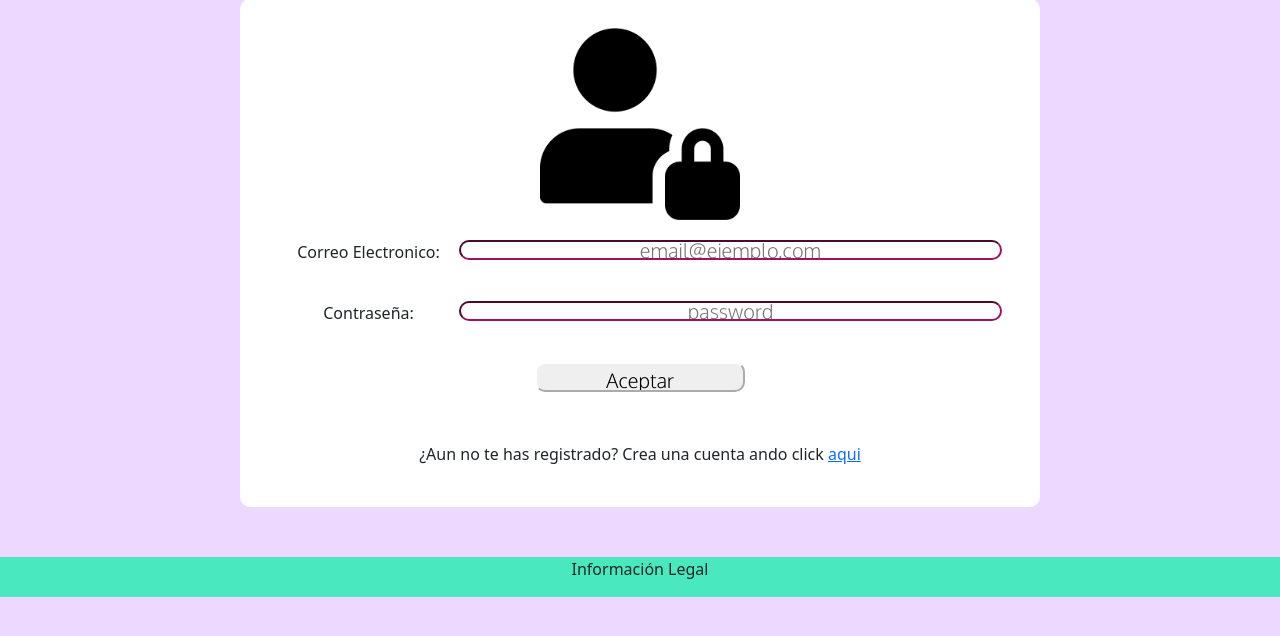
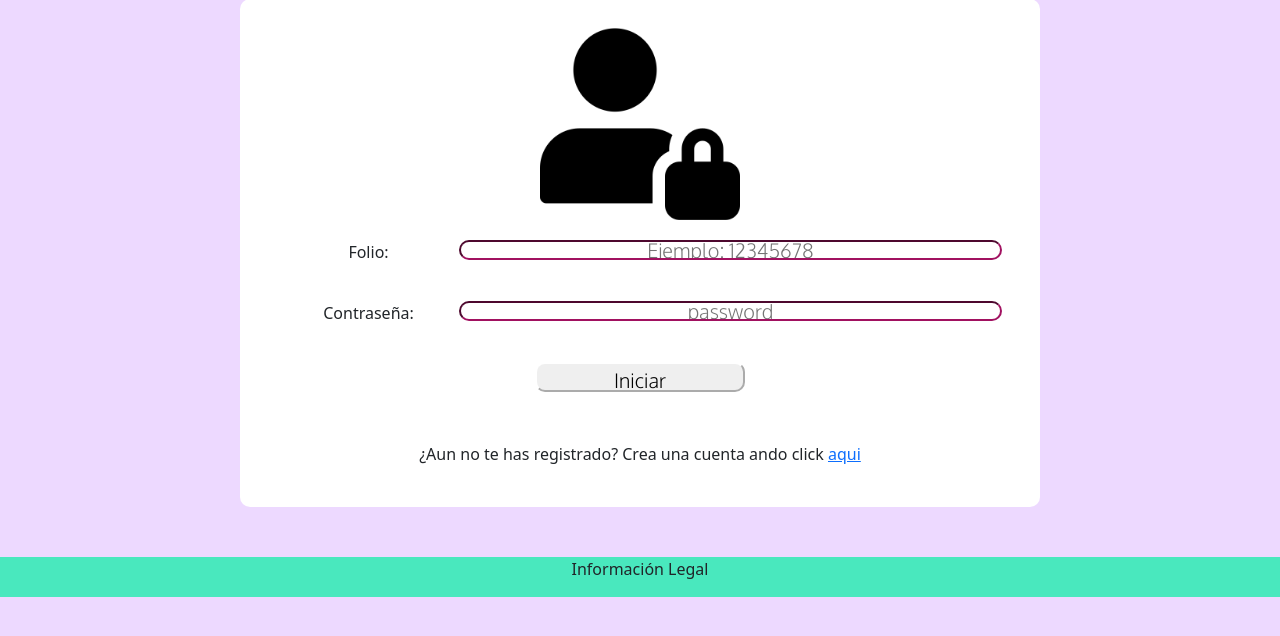
Before and after one commit to SebastianAlvarez/mujerHolistica, a PHP site: page /inicioSesion.php in a window 1280 px wide. Shown: the part 141-777 px from the top of the page. Run offline with PHP 8.4, Linux system fonts and the light colour scheme.

Commit message:
sesion funciona

```diff
--- a/inicioSesion.php
+++ b/inicioSesion.php
@@ -1,7 +1,68 @@
 <?php
-if(isset($_GET["menu"])){
-    $menu = $_GET["menu"];
-}else{
+$alerta = " ";
+if (isset($_POST["sesion"])) {
+    $folio = trim($_POST['folio']);
+    $password = trim($_POST['password']);
+    validacion($folio, $password);
+}
+require_once 'views/Login.php';
 
-    require_once 'views/Login.php';
+function validacion($folio, $password)
+{
+    $rest = substr($folio, 0, -6);
+    switch ($rest) {
+        case "01":
+            if (sesionTrabajador($folio, $password)) {
+                $GLOBALS['alerta'] = "sesion valida";
+            } else {
+                $GLOBALS['alerta'] = "Algunos de los datos es incorrecto";
+            }
+            break;
+        case "02":
+            if (sesionTrabajador($folio, $password)) {
+                $GLOBALS['alerta'] = "sesion valida";
+            } else {
+                $GLOBALS['alerta'] = "Algunos de los datos es incorrecto";
+            }
+            break;
+        case "03":
+            if (sesionUser($folio, $password)) {
+                require_once 'index.php';
+            } else {
+                $GLOBALS['alerta'] = "Algunos de los datos es incorrecto";
+            }
+            break;
+        default:
+            $GLOBALS['alerta'] = "Folio no valido";
+    }
 }
+
+function sesionUser($folio, $passwword)
+{
+    require_once 'models/sesion_model.php';
+    $validar = get_user($folio);
+    if ($folio == $validar["folios_clinica_folio"]) {
+        if ($passwword == $validar["contrasena"]) {
+            return true;
+        } else {
+            return false;
+        }
+    } else {
+        return false;
+    }
+}
+
+function sesionTrabajador($folio, $paswword)
+{
+    require_once 'models/sesion_model.php';
+    $validar = get_work($folio);
+    if ($folio == $validar["folios_clinica_folio"]) {
+        if ($passwword == $validar["contrasena"]) {
+            return true;
+        } else {
+            return false;
+        }
+    } else {
+        return false;
+    }
+}
--- a/models/registro_model.php
+++ b/models/registro_model.php
@@ -13,7 +13,7 @@ function get_folio($folio)
 function set_paciente($folio, $password, $correo)
 {
     require_once 'db/db_fns.php';
-    $sql = "INSERT INTO usuarios_pacientes (folios_clinica_folio, contraseña, email) VALUES ('$folio', '$password', '$correo')";
+    $sql = "INSERT INTO usuarios_pacientes (folios_clinica_folio, contrasena, email) VALUES ('$folio', '$password', '$correo')";
     $empleado_result = insert_items($sql);
     return $empleado_result;
 }
--- a/views/Login.php
+++ b/views/Login.php
@@ -1,5 +1,6 @@
 <!DOCTYPE html>
 <html>
+
 <head>
 	<title>Mujer Holística</title>
 	<meta charset="utf-8">
@@ -8,9 +9,10 @@
 	<link rel="stylesheet" type="text/css" href="css/StyleLogin.css">
 
 </head>
+
 <body>
 
-<header class="header2">
+	<header class="header2">
 		<div class="container flex">
 			<img class="header_imgLogo" src="Images/MHLogo.png">
 			<a href="index.php" class="header_pHolistica">Mujer Holistica</a>
@@ -27,27 +29,32 @@
 		<div class="imagen-login">
 			<img class="" src="Images/LoginIcon.png">
 		</div>
-		<form action="">
+		<form method="POST">
 			<div class="row my-3">
-				<label for="email" class="col-12 col-md-3 text-center ">Correo Electronico: </label>
-				<input class="art_bd-email col-12 col-md" type="email" name="email" placeholder="email@ejemplo.com">
+				<label for="email" class="col-12 col-md-3 text-center ">Folio: </label>
+				<input class="art_bd-email col-12 col-md" type="text" name="folio" maxlength="8" placeholder="Ejemplo: 12345678" required>
 			</div>
 			<div class="row my-3">
 				<label for="password" class="col-12 col-md-3 text-center">Contraseña:</label>
-				<input class="art_bd-pass col-12 col-md" type="password" name="password" placeholder="password">
+				<input class="art_bd-pass col-12 col-md" type="password" name="password" maxlength="16" placeholder="password" required>
 			</div>
-				<input type="submit" value="Aceptar" class="art_bd-accept">
-				<p class="text-center">¿Aun no te has registrado? Crea una cuenta ando click <a href="registro.php">aqui</a></p>
+			<button type="submit" class="art_bd-accept" name="sesion">Iniciar</button></th>
+
 		</form>
+		<div>
+			<h4><?php echo $alerta; ?></h4>
+		</div>
+		<p class="text-center">¿Aun no te has registrado? Crea una cuenta ando click <a href="registro.php">aqui</a></p>
 	</main>
 
 
 
-		<footer class="footer">
-			<p class="footer_inf">Información Legal</p>
-		</footer>
+	<footer class="footer">
+		<p class="footer_inf">Información Legal</p>
+	</footer>
 	</div>
 
 	<script src="https://cdn.jsdelivr.net/npm/bootstrap@5.0.0-beta1/dist/js/bootstrap.bundle.min.js" integrity="sha384-ygbV9kiqUc6oa4msXn9868pTtWMgiQaeYH7/t7LECLbyPA2x65Kgf80OJFdroafW" crossorigin="anonymous"></script>
 </body>
+
 </html>
--- a/views/registro.php
+++ b/views/registro.php
@@ -30,7 +30,7 @@
 		<form method="POST">
 			<div class="row mt-3">
 				<label for="folio" class="col-12 col-md-3 text-center ">folio: </label>
-				<input class="art_bd-email col-12 col-md" type="text" name="folio" maxlength="8" placeholder="12345678" required>
+				<input class="art_bd-email col-12 col-md" type="text" name="folio" maxlength="8" placeholder="Ejemplo: 12345678" required>
 			</div>
 			<div class="row my-3">
 				<label for="correo" class="col-12 col-md-3 text-center ">Correo Electronico: </label>
```
Also changed, not shown: db/db_fns.php (+5 -2 lines), models/sesion_model.php (added, +22 -0 lines).
